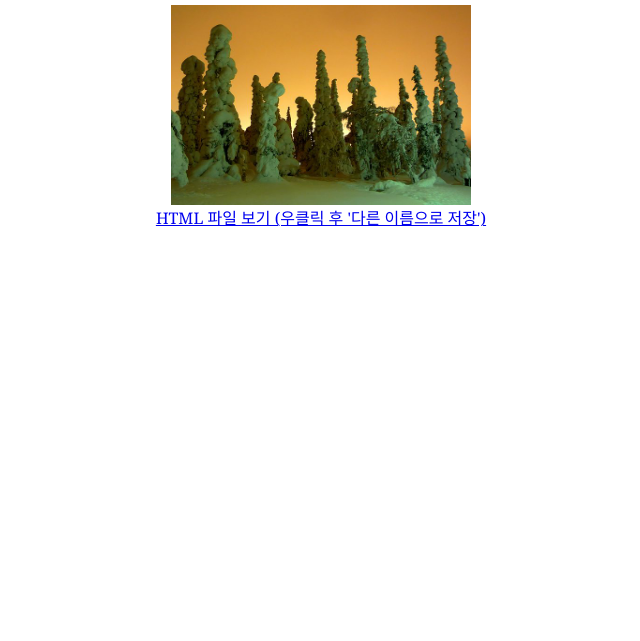
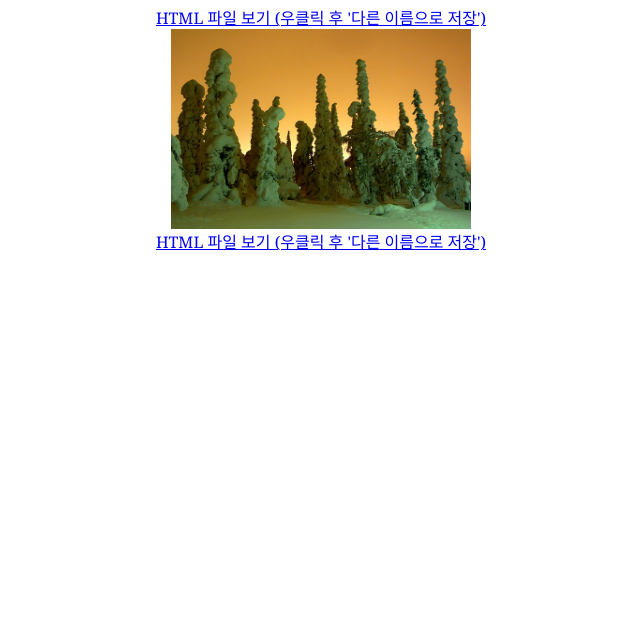
Before and after one commit to jyj-sunrin/webp, a plain HTML site: page index.html in a window 1280 px wide. Shown: the part 159-800 px from the top of the page, without its empty margins (319-959 px from the left). Drawn offline with nearby package versions, Linux system fonts and the light colour scheme.

Commit message:
Update index.html

```diff
--- a/index.html
+++ b/index.html
@@ -43,6 +43,9 @@
 <body>
 
     <h1>Light on your life</h1>
+    <a href="https://raw.githubusercontent.com/jyj-sunrin/web-practice/main/index.html" target="_blank">
+    HTML 파일 보기 (우클릭 후 '다른 이름으로 저장')
+</a>
     <div class="light">
         <img src="white.jpg" class="on" style="opacity: 0;">
         <img src="green.jpg" class="off" style="opacity: 1;">
```
